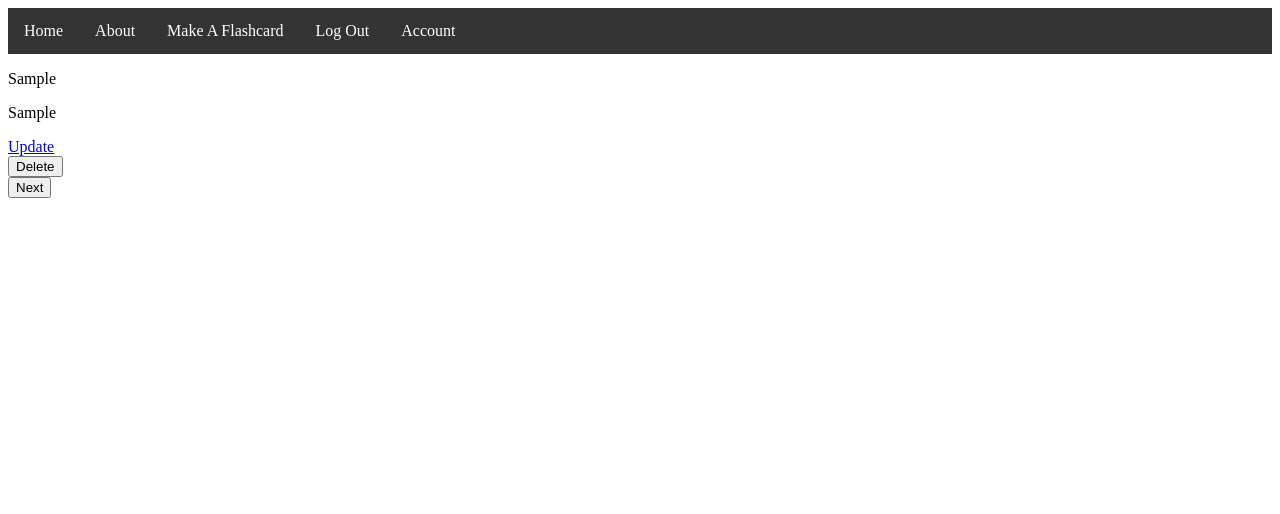
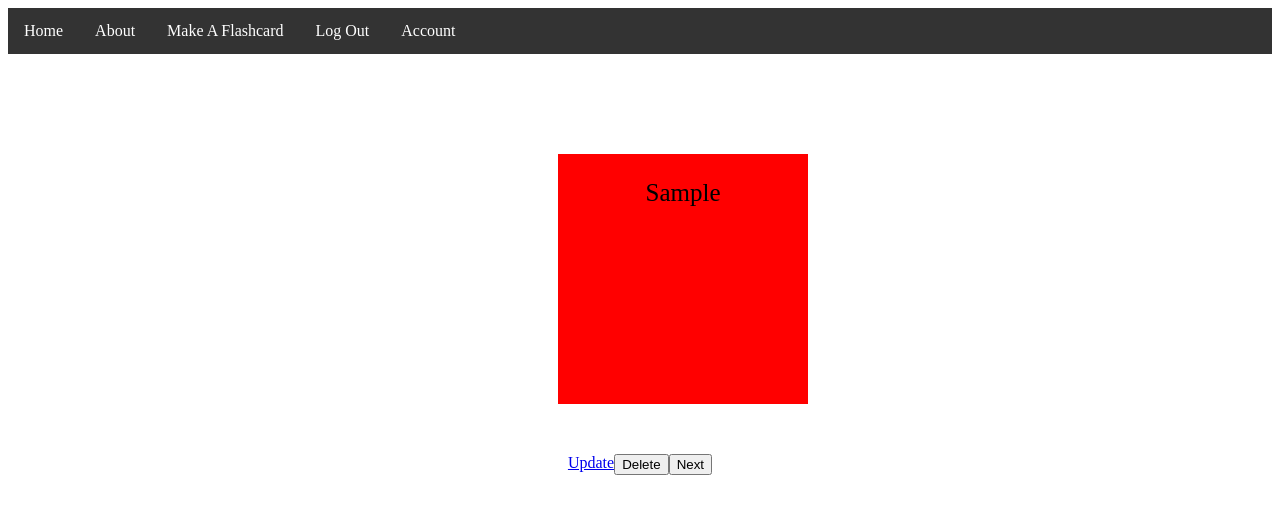
Before and after one commit to Zee22780/cultivate, a Flask app: page /1 in a window 1280 px wide. Shown: the top 514 px of the page. Run offline with Flask 2, Linux system fonts and the light colour scheme; a user stored in the database is signed in; tables that the repository leaves empty hold one stand-in row (values such as "Sample post").

Commit message:
Add styling to flashcard.html file

```diff
--- a/myapp/quotes.py
+++ b/myapp/quotes.py
@@ -1,7 +1,7 @@
 import random
 
 def Quotes():
-  QUOTE_DICT = {'learning' : ['The capacity to learn is a gift; the ability to learn is a skill; the willingness to learn is a choice.  ~Brian Herbert', 'Consistency of effort over the long run is everything. ~Angela Duckworth', 'Learning is the only thing the mind never exhausts, never fears, and never regrets. ~Leonardo DaVinci', 'The expert at anything was once a beginner. ~Helen Hayes']}
+  QUOTE_DICT = {'learning' : ['The capacity to learn is a gift; the ability to learn is a skill; the willingness to learn is a choice. ~Brian Herbert', 'Consistency of effort over the long run is everything. ~Angela Duckworth', 'Learning is the only thing the mind never exhausts, never fears, and never regrets. ~Leonardo DaVinci', 'The expert at anything was once a beginner. ~Helen Hayes']}
 
   QUOTES = sorted(QUOTE_DICT['learning'], key=lambda k: random.random())
 
--- a/myapp/static/css/main.css
+++ b/myapp/static/css/main.css
@@ -2,7 +2,6 @@
 .nav {
   display: flex;
   flex-direction: row;
-
 }
 
 ul {
@@ -26,22 +25,30 @@ li a {
 }
 
 li a:hover {
-  background-color: #111;
+  background-color: #9A1D2E;
 }
 
 .heading {
   display: flex;
   justify-content: center;
-  color: blue;
+  color: black;
 }
 
 .flashcard_link {
   text-decoration: none;
   font-size: 25px;
+  color: black;
+}
+
+.quote {
+  text-align: center;
+  margin-top: 50px;
+  font-size: 20px;
+  font-style: italic;
 }
 
 /* Card styling */
-/* Index */
+  /* Index */
 .index_container{
   display: flex;
   flex-direction: row;
@@ -49,10 +56,59 @@ li a:hover {
   text-align: center;
 }
 .card {
-  border: 2pt solid black;
+  border: 2pt solid #333;
   border-radius: 3px;
   justify-content: center;
   width: 10%;
-  padding: 2px;
+  padding: 50px;
   margin: 5px;
 }
+
+  /*Flashcard show page (flashcard.html)*/
+.flip-card {
+  position: relative;
+  width: 250px;
+  height:250px;
+  margin: 100px 550px 50px 550px;
+  background-color: black;
+}
+
+.flipcard-inner {
+  text-align: center;
+  align-self: center;
+  position: absolute;
+  width: 100%;
+  height: 100%;
+  transform-style: preserve-3d;
+  transition: all 0.5s ease;
+  background: red;
+  color: black;
+  font-size: 25px;
+}
+
+.flipcard-inner:hover {
+  transform: rotateY(180deg);
+}
+
+.flashcard_front {
+  position: absolute;
+  width: 100%;
+  height: 100%;
+  backface-visibility: hidden;
+  background-color: red;
+}
+
+.flashcard_back {
+  position: absolute;
+  width: 100%;
+  height: 100%;
+  backface-visibility: hidden;
+  background-color: red;
+  transform: rotateY(180deg)
+}
+
+.flashcard-buttons {
+  display: flex;
+  justify-content: center;
+
+}
--- a/myapp/templates/flashcard.html
+++ b/myapp/templates/flashcard.html
@@ -14,7 +14,7 @@
 </div>
 
   {% if flashcard.author == current_user %}
-  <div>
+  <div class="flashcard-buttons">
     <a href="{{ url_for('flashcards.update', flashcard_id=flashcard.id) }}">Update</a>
     <br>
     <form action="{{ url_for('flashcards.delete_flashcard', flashcard_id=flashcard.id) }}" method="POST">
--- a/myapp/templates/index.html
+++ b/myapp/templates/index.html
@@ -20,5 +20,4 @@
         {% endfor %}
     </div>
 
-
 {% endblock %}
```
